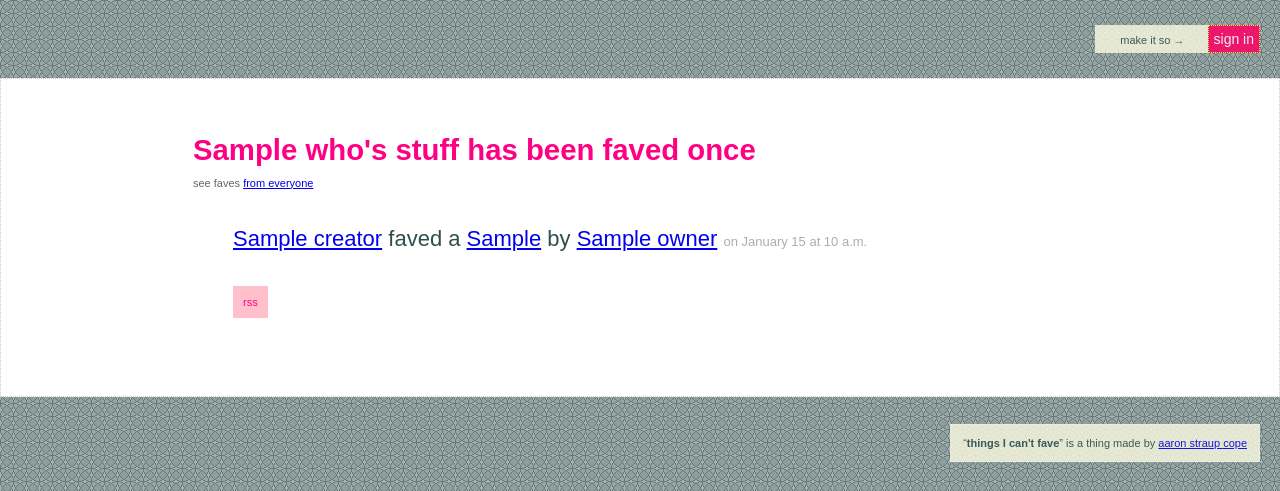
After one commit to straup/gae-thingsicantfave, a Django app: template templates/faved.html in a window 1280 px wide. The commit adds this page. Shown: the top 491 px of the page. Run offline with Django 3.2, Linux system fonts and the light colour scheme; the template is opened without the code that fills it: most values are stand-ins (such as "Sample title", 1, 10 or a date in 2020).

Commit message:
started working on faved

```diff
--- /dev/null
+++ b/templates/faved.html
@@ -0,0 +1,107 @@
+{% include "inc_head.html" %}
+
+{% ifequal count_faves 0 %}
+
+{% ifequal what None %}
+{% ifequal who 'You' %}
+<h3>Alas. No one has faved any of your Flickr stuff yet.</h3>
+{% else %}
+<h3>No one has faved any of {{ who|escape }}'s stuff yet!</h3>
+{% endifequal %}
+{% else %}
+
+{% ifequal what 'galleries' %}
+{% ifequal who 'You' %}
+<h3>None of your galleries have been faved yet.</h3>
+{% else %}
+<h3>None of {{ who|escape }}'s galleries have been faved.</h3>
+{% endifequal %}
+{% endifequal %}
+
+{% ifequal what 'sets' %}
+{% ifequal who 'You' %}
+<h3>None of your sets have been faved yet.</h3>
+{% else %}
+<h3>None of {{ who|escape }}'s sets have been faved.</h3>
+{% endifequal %}
+{% endifequal %}
+
+{% ifequal what 'collections' %}
+{% ifequal who 'You' %}
+<h3>None of your collections haved been faved yet.</h3>
+{% else %}
+<h3>None of {{ who|escape }}'s collections haved been faved.</h3>
+{% endifequal %}
+{% endifequal %}
+
+{% ifequal what 'comments' %}
+{% ifequal who 'You' %}
+<h3>None of your comments have been faved yet.</h3>
+{% else %}
+<h3>None of {{ who|escape }}'s comments haved been faved.</h3>
+{% endifequal %}
+{% endifequal %}
+
+{% endifequal %}
+
+{% else %}
+
+{% ifequal what None %}
+{% ifequal who 'You' %}
+<h2>You have faved {{ count_faves|escape }} thing{% ifequal count_faves 1 %}{% else %}s{% endifequal %}</h2>
+{% else %}
+<h2>{{ who|escape}}'s stuff has been faved {% ifequal count_faves 1 %}once{% else %}{{ count_faves|escape }} times{% endifequal %}</h2>
+{% endifequal %}
+{% else %}
+
+{% ifequal what 'galleries' %}
+{% ifequal who 'You' %}
+<h2>Your galleries have been faved {% ifequal count_faves 1 %}once{% else %}{{ count_faves|escape }} times{% endifequal %}</h2>
+{% else %}
+<h2>{{ who|escape}}'s galleries have been faved {% ifequal count_faves 1 %}once{% else %}{{ count_faves|escape }} times{% endifequal %}</h2>
+{% endifequal %}
+{% endifequal %}
+
+{% ifequal what 'sets' %}
+{% ifequal who 'You' %}
+<h2>Your sets have been faved {% ifequal count_faves 1 %}once{% else %}{{ count_faves|escape }} times{% endifequal %}</h2>
+{% else %}
+<h2>{{ who|escape}}'s sets have been faved {% ifequal count_faves 1 %}once{% else %}{{ count_faves|escape }} times{% endifequal %}</h2>
+{% endifequal %}
+{% endifequal %}
+
+{% ifequal what 'collections' %}
+{% ifequal who 'You' %}
+<h2>Your collections have been faved {% ifequal count_faves 1 %}once{% else %}{{ count_faves|escape }} times{% endifequal %}</h2>
+{% else %}
+<h2>{{ who|escape}}'s collections have been faved {% ifequal count_faves 1 %}once{% else %}{{ count_faves|escape }} times{% endifequal %}</h2>
+{% endifequal %}
+{% endifequal %}
+
+{% ifequal what 'comments' %}
+{% ifequal who 'You' %}
+<h2>Your comments have been faved {% ifequal count_faves 1 %}once{% else %}{{ count_faves|escape }} times{% endifequal %}</h2>
+{% else %}
+<h2>{{ who|escape}}'s comments have been faved {% ifequal count_faves 1 %}once{% else %}{{ count_faves|escape }} times{% endifequal %}</h2>
+{% endifequal %}
+{% endifequal %}
+
+{% endifequal %}
+
+<div style="font-size:11px;margin-top:-15px;margin-bottom:30px;color:#666;">
+{% ifequal what None %}
+see faves <a href="/faves">from everyone</a>
+{% else %}
+{% ifequal who 'You' %}
+see all <a href="/faved/me">your faved stuff</a>
+{% else %}
+See all of <a href="/faved/{{ who_nsid|escape }}">{{ who|escape }}'s faved stuff</a>
+{% endifequal %}
+{% endifequal %}
+</div>
+
+{% include "inc_faves.html" %}
+
+{% endifequal %}
+
+{% include "inc_foot.html" %}
--- a/templates/inc_faves.html
+++ b/templates/inc_faves.html
@@ -5,17 +5,17 @@
 
 {% if f.commentor_nsid %}
 
-<li><a href="/faves/{{ f.creator_nsid|escape }}/comments">{{ f.creator|escape}}</a> faved a <a href="{{ f.url|escape }}" target="_what" class="comment">comment</a> by <a href="http://www.flickr.com/photos/{{ f.commentor_nsid|escape }}" target="_who">{{ f.commentor|escape }}</a> <span class="faved_when">on {{ f.date_created|date:"F d \a\t P"|escape }}</span></li>
+<li><a href="/faves/{{ f.creator_nsid|escape }}/comments">{{ f.creator|escape}}</a> faved a <a href="{{ f.url|escape }}" target="_what" class="comment">comment</a> by <a href="/faved/{{ f.commentor_nsid|escape }}/comments/">{{ f.commentor|escape }}</a> <span class="faved_when">on {{ f.date_created|date:"F d \a\t P"|escape }}</span></li>
 
 {% else %}
 
-<li><a href="/faves/{{ f.creator_nsid|escape }}/comments">{{ f.creator|escape}}</a> faved a <a href="{{ f.url|escape }}" target="_what" class="comment">comment</a> on one of <a href="http://www.flickr.com/photos/{{ f.owner_nsid|escape }}" target="_who">{{ f.owner|escape }}</a>'s photos <span class="faved_when">on {{ f.date_created|date:"F d \a\t P"|escape }}</span></li>
+<li><a href="/faves/{{ f.creator_nsid|escape }}/comments">{{ f.creator|escape}}</a> faved a <a href="{{ f.url|escape }}" target="_what" class="comment">comment</a> on one of <a href="/faved/{{ f.commentor_nsid|escape }}/comments/">{{ f.owner|escape }}</a>'s photos <span class="faved_when">on {{ f.date_created|date:"F d \a\t P"|escape }}</span></li>
 
 {% endif %}
 
 {% else %}
 
-<li><a href="/faves/{{ f.creator_nsid|escape }}/{{ f.category|escape }}">{{ f.creator|escape}}</a> faved a <a href="{{ f.url|escape }}" target="_what" class="{{ f.category_singular|escape }}">{{ f.category_singular|escape }}</a> by <a href="http://www.flickr.com/photos/{{ f.owner_nsid|escape }}" target="_who">{{ f.owner|escape }}</a> <span class="faved_when">on {{ f.date_created|date:"F d \a\t P"|escape }}</span></li>
+<li><a href="/faves/{{ f.creator_nsid|escape }}/{{ f.category|escape }}">{{ f.creator|escape}}</a> faved a <a href="{{ f.url|escape }}" target="_what" class="{{ f.category_singular|escape }}">{{ f.category_singular|escape }}</a> by <a href="/faved/{{ f.owner_nsid|escape }}/{{ f.category|escape }}/">{{ f.owner|escape }}</a> <span class="faved_when">on {{ f.date_created|date:"F d \a\t P"|escape }}</span></li>
 
 {% endifequal %}
 
--- a/templates/main_logged_in.html
+++ b/templates/main_logged_in.html
@@ -47,6 +47,7 @@ $('#okay').fadeOut(3000, function() {} );
 <li>There is <a href="/faves">a page with recently faved items</a>.</li>
 <li>There is <a href="faves/me">a page with all your faves</a>.</li>
 <li>You can <a href="/export">export all of your faves</a>.</li>
+<li style="margin-top:15px;">You can also fave something by going to:<br />&#160;&#160;&#160;&#160;<a style="font-style:italic;" href="#" onclick="alert('Silly rabbit! You can\'t fave \'SOME_FLICKR_URL\'. You need to include a real-live Flickr URL.');return false;">http://thingsicantfave.appspot.com?url=SOME_FLICKR_URL</a></li>
 </ul>
 </div>
 
```
Also changed, not shown: index.yaml (+20 -0 lines), main.py (+6 -1 lines), things/App/__init__.py (+61 -0 lines), things/Faves/__init__.py (+19 -2 lines).
